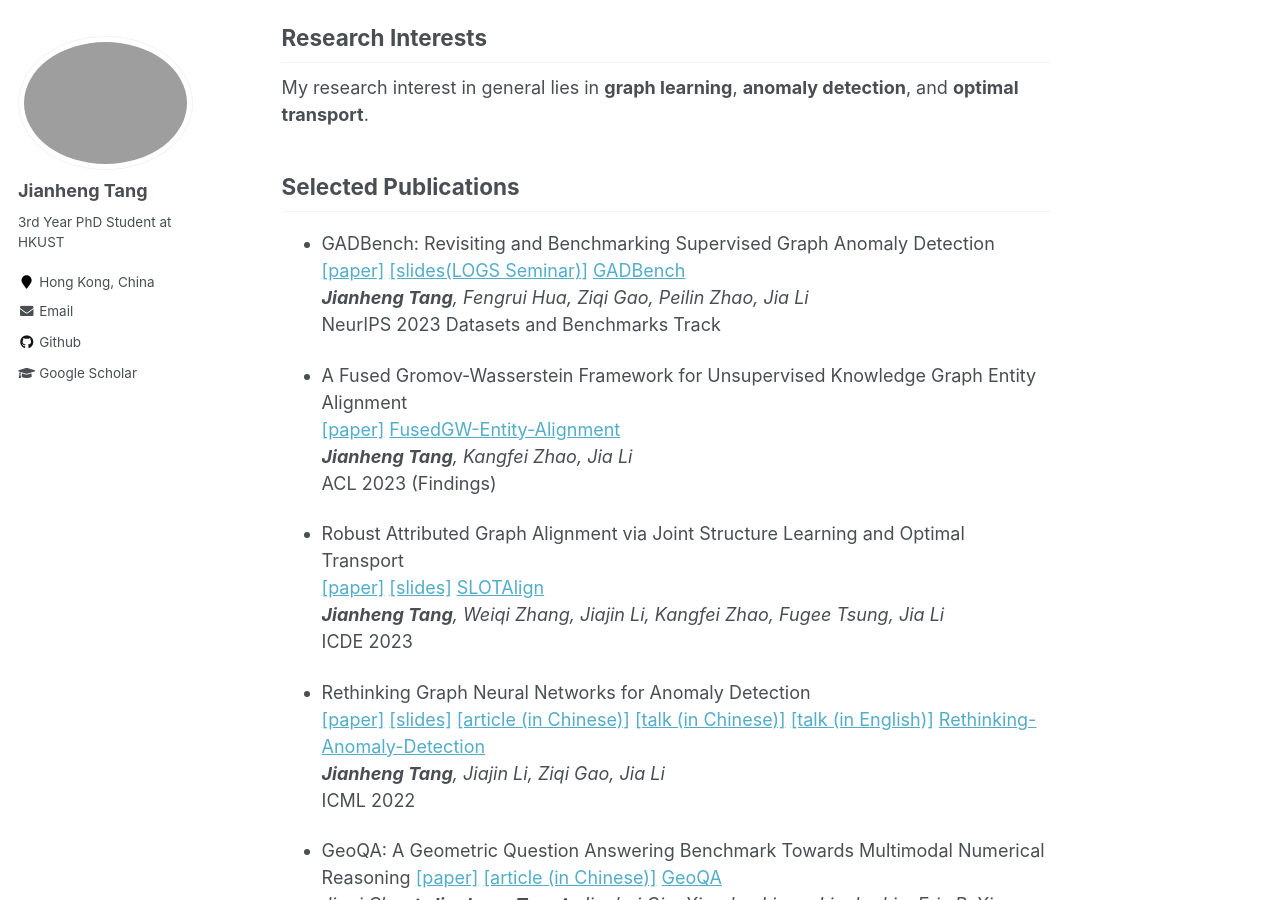
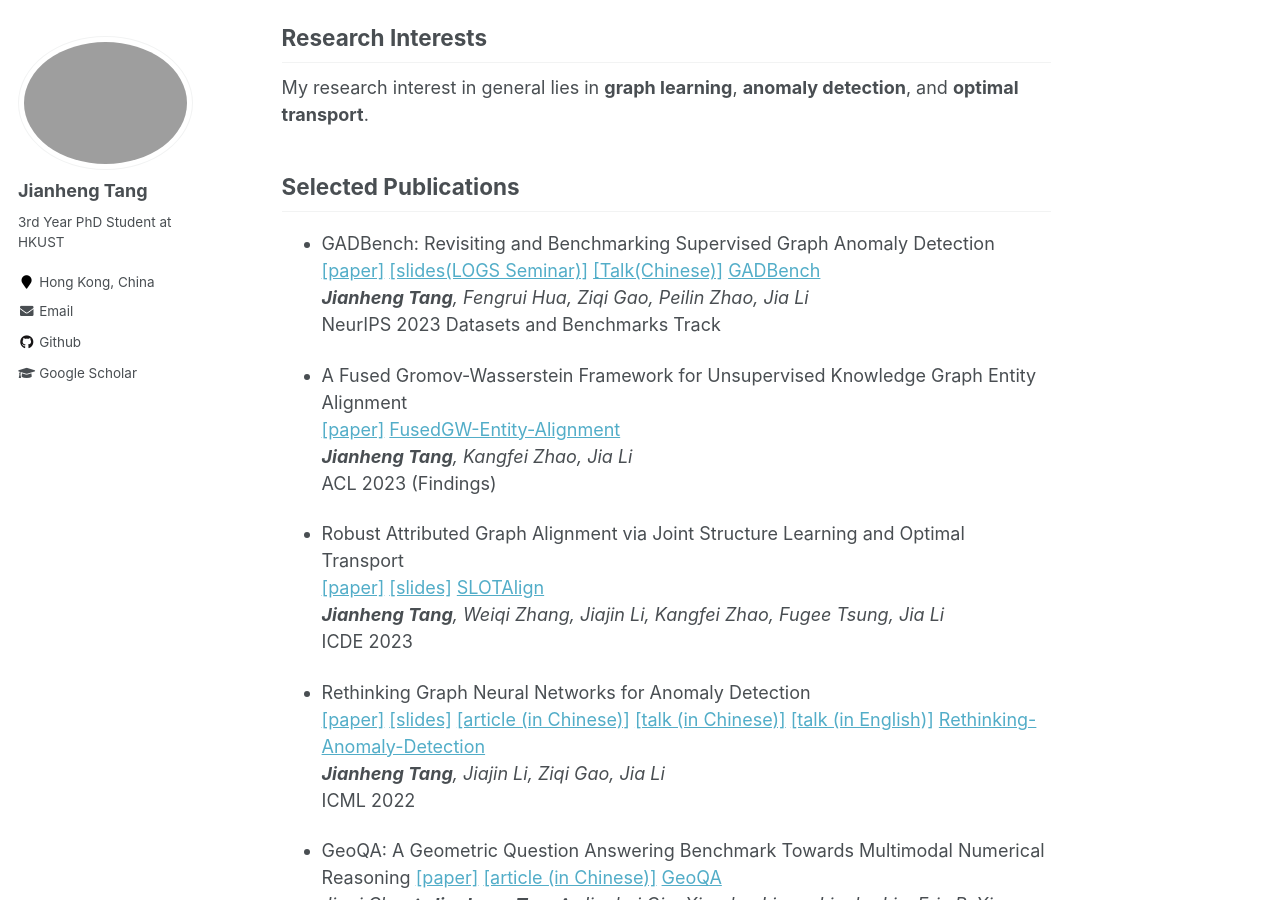
Before and after one commit to squareRoot3/squareRoot3.github.io, a Jekyll site: the page built from _pages/about.md, in a window 1280 px wide and 900 px high, scrolled down 439 px. Built offline with Jekyll 4.4.1, drawn with Linux system fonts in a browser that asks for light colours.

Commit message:
Update about.md

```diff
--- a/_pages/about.md
+++ b/_pages/about.md
@@ -29,6 +29,7 @@ My research interest in general lies in **graph learning**, **anomaly detection*
 - GADBench: Revisiting and Benchmarking Supervised Graph Anomaly Detection <br>
 [[paper]](https://arxiv.org/abs/2306.12251)
 [[slides(LOGS Seminar)]](https://drive.google.com/file/d/1jiZUi60ez4Ltm8hJ-YqSlIuVpJgAzWDF/view?usp=sharing)
+[[Talk(Chinese)]](https://www.bilibili.com/video/BV1Yu4y157BN/?spm_id_from=333.337.search-card.all.click)
 <a class="github-button" href="https://github.com/squareroot3/GADBench" data-show-count="true" aria-label="Star buttons/github-buttons on GitHub">GADBench</a><br>
 ***Jianheng Tang**, Fengrui Hua, Ziqi Gao, Peilin Zhao, Jia Li* <br>
 NeurIPS 2023 Datasets and Benchmarks Track
```
